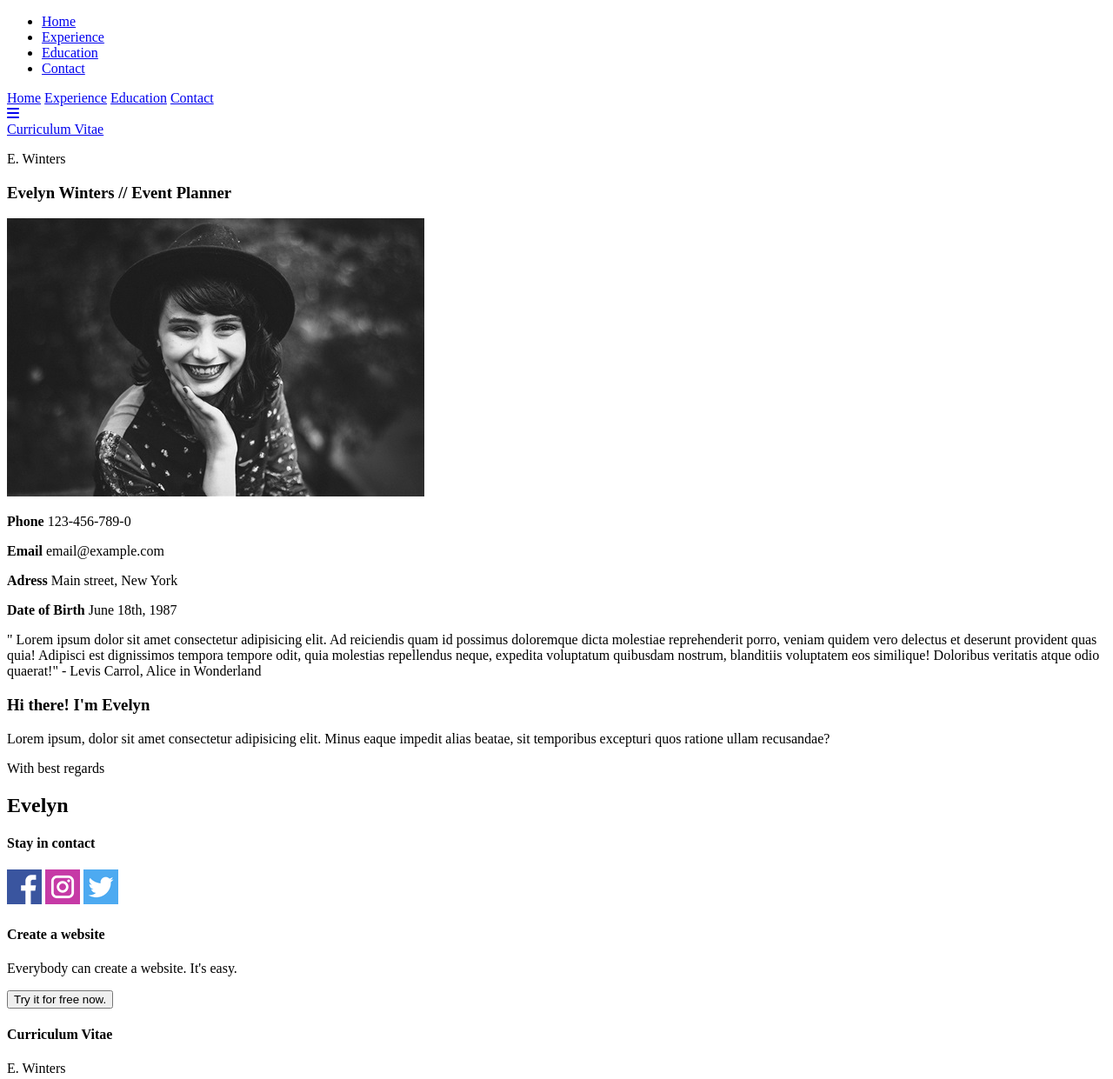
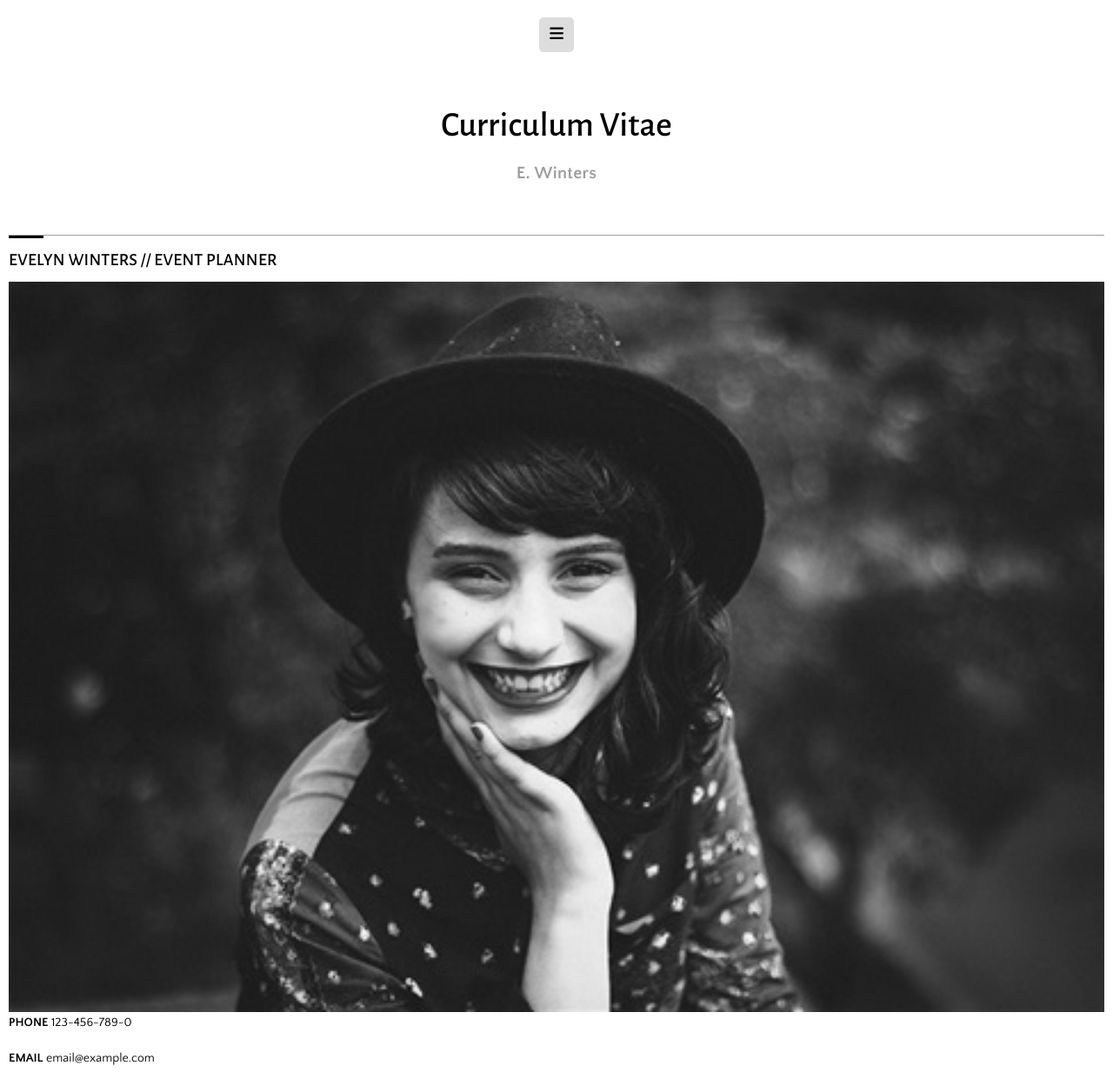
Before and after one commit to Burgundy13/Frontend-coding---Vezba, a plain HTML site: page index.html in a window 1280 px wide. Shown: the top 1241 px of the page at 87% size. Drawn offline with nearby package versions, Linux system fonts and the light colour scheme; a web font is replaced by a local one.

Commit message:
Styling project

```diff
--- a/index.html
+++ b/index.html
@@ -16,11 +16,11 @@
 	<body>
 		<!-- Header -->
 
-		<header>
+		<header class="main-header">
 			<!-- Desktop -->
 
-			<nav>
-				<ul>
+			<nav class="desktop">
+				<ul class="list-reset">
 					<li><a href="#">Home</a></li>
 					<li><a href="#">Experience</a></li>
 					<li><a href="#">Education</a></li>
@@ -32,14 +32,16 @@
 
 			<!-- Mobile -->
 
-			<nav>
-				<div>
+			<nav class="mobile">
+				<div class="top-nav">
+					<div id="myLinks">
 						<a href="#">Home</a>
 						<a href="#">Experience</a>
 						<a href="#">Education</a>
 						<a href="#">Contact</a>
 					</div>
-				<a href="#"><i class="fa-solid fa-bars"></i></a>
+					<a href="#" class="icon"><i class="fa-solid fa-bars"></i></a>
+				</div>
 			</nav>
 
 			<!-- Mobile end -->
@@ -49,9 +51,9 @@
 
 		<!-- Main Title -->
 
-		<div>
-			<a href="#">Curriculum Vitae</a>
-			<p>E. Winters</p>
+		<div class="main-title">
+			<a href="#" class="main-title__heading">Curriculum Vitae</a>
+			<p class="main-title__owner">E. Winters</p>
 		</div>
 
 		<!-- Main Title End -->
@@ -59,26 +61,41 @@
 		<!-- Main -->
 		<main>
 			<!-- Content -->
-			<section>
+			<section class="main-content">
+				<div class="main-content__heading">
+					<div class="line"></div>
 					<h3>Evelyn Winters // Event Planner</h3>
-				<div>
+				</div>
+
+				<div class="main-content__image">
 					<img src="images/face.jpg" alt="Profile Picture" />
 				</div>
 				<div>
-					<p><strong>Phone</strong> 123-456-789-0</p>
-					<p><strong>Email</strong> email@example.com</p>
-					<p><strong>Adress</strong> Main street, New York</p>
-					<p><strong>Date of Birth</strong> June 18th, 1987</p>
+					<p class="main-content__desc">
+						<strong class="main-content__info">Phone</strong> 123-456-789-0
+					</p>
+					<p class="main-content__desc">
+						<strong class="main-content__info">Email</strong> email@example.com
+					</p>
+					<p class="main-content__desc">
+						<strong class="main-content__info">Address</strong> Main street, New
+						York
+					</p>
+					<p class="main-content__desc">
+						<strong class="main-content__info">Date of Birth</strong> June 18th,
+						1987
+					</p>
 				</div>
 				<div>
-					<p>
-						" Lorem ipsum dolor sit amet consectetur adipisicing elit. Ad
-						reiciendis quam id possimus doloremque dicta molestiae reprehenderit
-						porro, veniam quidem vero delectus et deserunt provident quas quia!
-						Adipisci est dignissimos tempora tempore odit, quia molestias
-						repellendus neque, expedita voluptatum quibusdam nostrum, blanditiis
-						voluptatem eos similique! Doloribus veritatis atque odio quaerat!" -
-						Levis Carrol, Alice in Wonderland
+					<p class="main-content__description">
+						<strong>"</strong> Lorem ipsum dolor sit amet consectetur
+						adipisicing elit. Ad reiciendis quam id possimus doloremque dicta
+						molestiae reprehenderit porro, veniam quidem vero delectus et
+						deserunt provident quas quia! Adipisci est dignissimos tempora
+						tempore odit, quia molestias repellendus neque, expedita voluptatum
+						quibusdam nostrum, blanditiis voluptatem eos similique! Doloribus
+						veritatis atque odio quaerat!
+						<strong>" - Levis Carrol, Alice in Wonderland</strong>
 					</p>
 				</div>
 			</section>
@@ -87,8 +104,11 @@
 
 			<!-- About  -->
 
-			<section>
+			<section class="about">
+				<div class="about__title">
+					<div class="line"></div>
 					<h3>Hi there! I'm Evelyn</h3>
+				</div>
 				<p>
 					Lorem ipsum, dolor sit amet consectetur adipisicing elit. Minus eaque
 					impedit alias beatae, sit temporibus excepturi quos ratione ullam
@@ -100,9 +120,9 @@
 
 			<!-- Regards -->
 
-			<section>
+			<section class="regards">
 				<p>With best regards</p>
-				<h2>Evelyn</h2>
+				<h2 class="regards__sign">Evelyn</h2>
 			</section>
 
 			<!-- Regards End -->
@@ -112,7 +132,7 @@
 
 		<!-- Aside -->
 
-		<aside>
+		<aside class="aside">
 			<h4>Stay in contact</h4>
 			<div>
 				<img src="images/facebook.png" alt="Facebook" />
--- a/main.js
+++ b/main.js
@@ -0,0 +1,13 @@
+let menuBtn = document.querySelector(".icon");
+
+menuBtn.addEventListener("click", showDisplay);
+
+function showDisplay() {
+	let links = document.querySelector("#myLinks");
+
+	if (links.style.display === "none") {
+		links.style.display = "block";
+	} else {
+		links.style.display = "none";
+	}
+}
--- a/style.css
+++ b/style.css
@@ -0,0 +1,176 @@
+/**************************************
+           FONTS
+***************************************/
+
+@import url("https://fonts.googleapis.com/css2?family=Quattrocento+Sans:ital,wght@0,400;0,700;1,400;1,700&display=swap");
+@import url("https://fonts.googleapis.com/css2?family=Alegreya+Sans:ital,wght@0,400;0,500;0,700;0,900;1,400;1,700&display=swap");
+@import url("https://fonts.googleapis.com/css2?family=Montez&display=swap");
+
+/**************************************
+            CSS RESET
+***************************************/
+* {
+	margin: 0;
+	padding: 0;
+	box-sizing: border-box;
+}
+
+/**************************************
+            GLOBAL STYLES
+***************************************/
+
+body {
+	background-color: #fff;
+	font-family: "Quattrocento Sans", Arial, Helvetica, sans-serif;
+	font-size: 14px;
+}
+
+h1,
+h2,
+h3,
+h4,
+h5,
+h6 {
+	font-family: "Alegreya Sans", Arial, Helvetica, sans-serif;
+}
+
+a {
+	text-decoration: none;
+}
+
+/**************************************
+            HELPERS
+***************************************/
+
+.list-reset {
+	list-style-type: none;
+	text-decoration: none;
+}
+
+.line {
+	width: 40px;
+	border-top: 3px solid #000;
+}
+
+/**************************************
+            LAYOUT
+***************************************/
+
+.main-header .desktop {
+	display: none;
+}
+
+.main-header .mobile {
+	text-align: center;
+}
+
+.top-nav #myLinks {
+	display: none;
+}
+
+.top-nav #myLinks a {
+	display: block;
+	margin: 0 auto;
+}
+
+.top-nav a {
+	color: #000;
+	font-size: 18px;
+	padding-top: 10px;
+	display: inline-block;
+}
+
+.top-nav a.icon {
+	margin-top: 20px;
+	width: 40px;
+	height: 40px;
+	background-color: #ddd;
+	border-radius: 5px;
+	padding-top: 10px;
+	border: transparent;
+	outline: none;
+}
+
+.main-title {
+	text-align: center;
+	margin: 60px 0;
+}
+
+.main-title .main-title__heading {
+	display: inline-block;
+	font-size: 40px;
+	color: #000;
+	font-family: "Alegreya Sans", Arial, Helvetica, sans-serif;
+	font-weight: 500;
+}
+
+.main-title .main-title__owner {
+	color: #9c9c9c;
+	font-size: 20px;
+	font-weight: 600;
+	letter-spacing: 0.3px;
+	margin-top: 20px;
+}
+
+.main-content {
+	margin: 0 10px;
+}
+
+.main-content .main-content__heading {
+	border-top: 1px solid #9c9c9c;
+}
+
+.main-content .main-content__heading h3 {
+	text-transform: uppercase;
+	letter-spacing: 0.3px;
+	margin: 10px 0;
+	font-size: 20px;
+	font-weight: 500;
+	line-height: 30px;
+}
+
+.main-content .main-content__image img {
+	width: 100%;
+}
+
+.main-content .main-content__desc {
+	margin-bottom: 25px;
+}
+
+.main-content .main-content__desc .main-content__info {
+	text-transform: uppercase;
+}
+
+.main-content .main-content__description {
+	font-style: italic;
+	margin-bottom: 50px;
+}
+
+.about {
+	margin: 0px 10px;
+}
+
+.about .about__title {
+	border-top: 1px solid #9c9c9c;
+}
+
+.about .about__title h3 {
+	padding: 10px 0;
+	font-size: 20px;
+	font-weight: 500;
+}
+
+.regards {
+	margin: 60px 10px;
+}
+
+.regards .regards__sign {
+	margin-top: 5px;
+	font-family: "Montez", cursive;
+	font-size: 40px;
+	font-weight: 500;
+}
+
+.aside {
+	display: none;
+}
```
Lines whose indentation alone changed are shown as unchanged.
